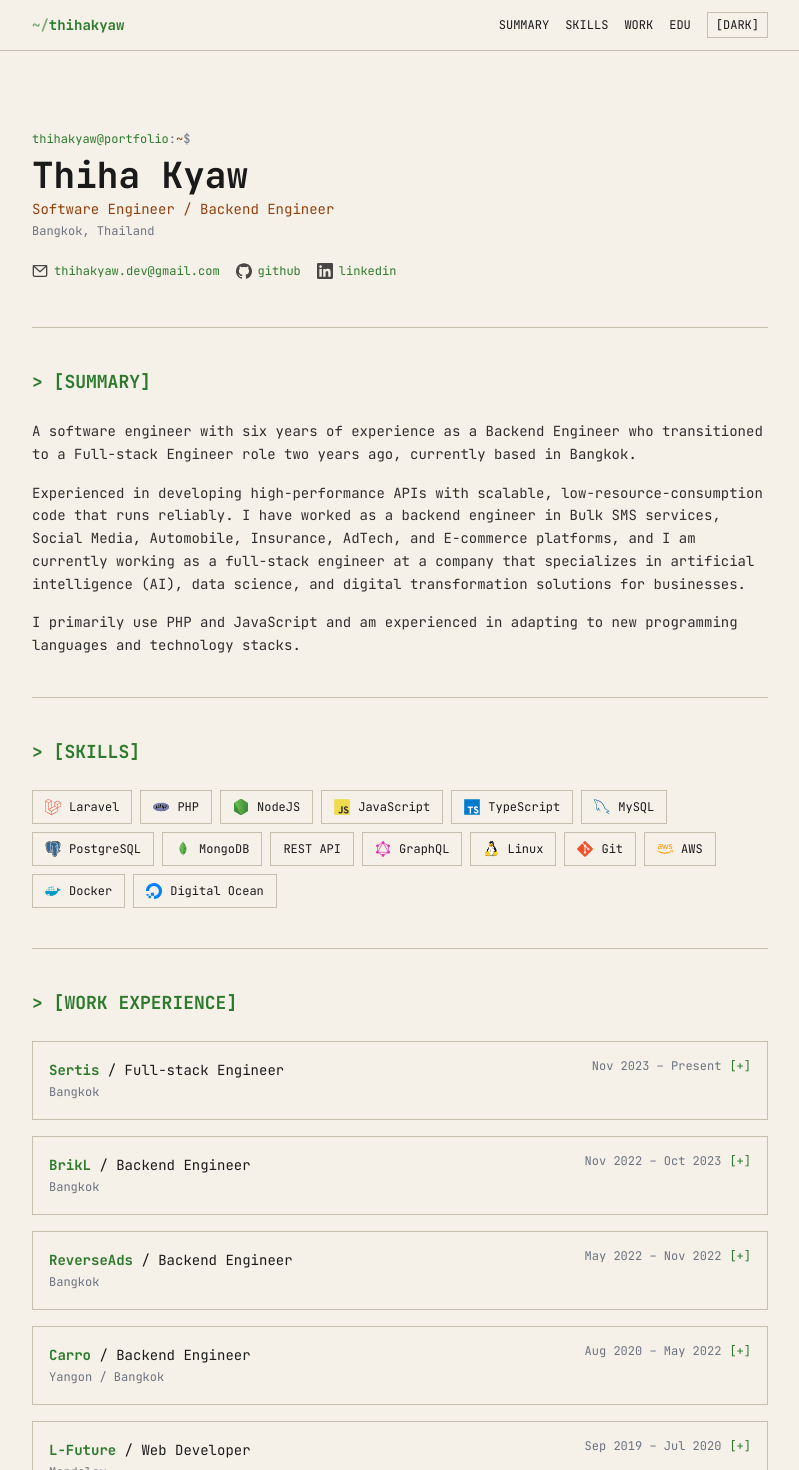
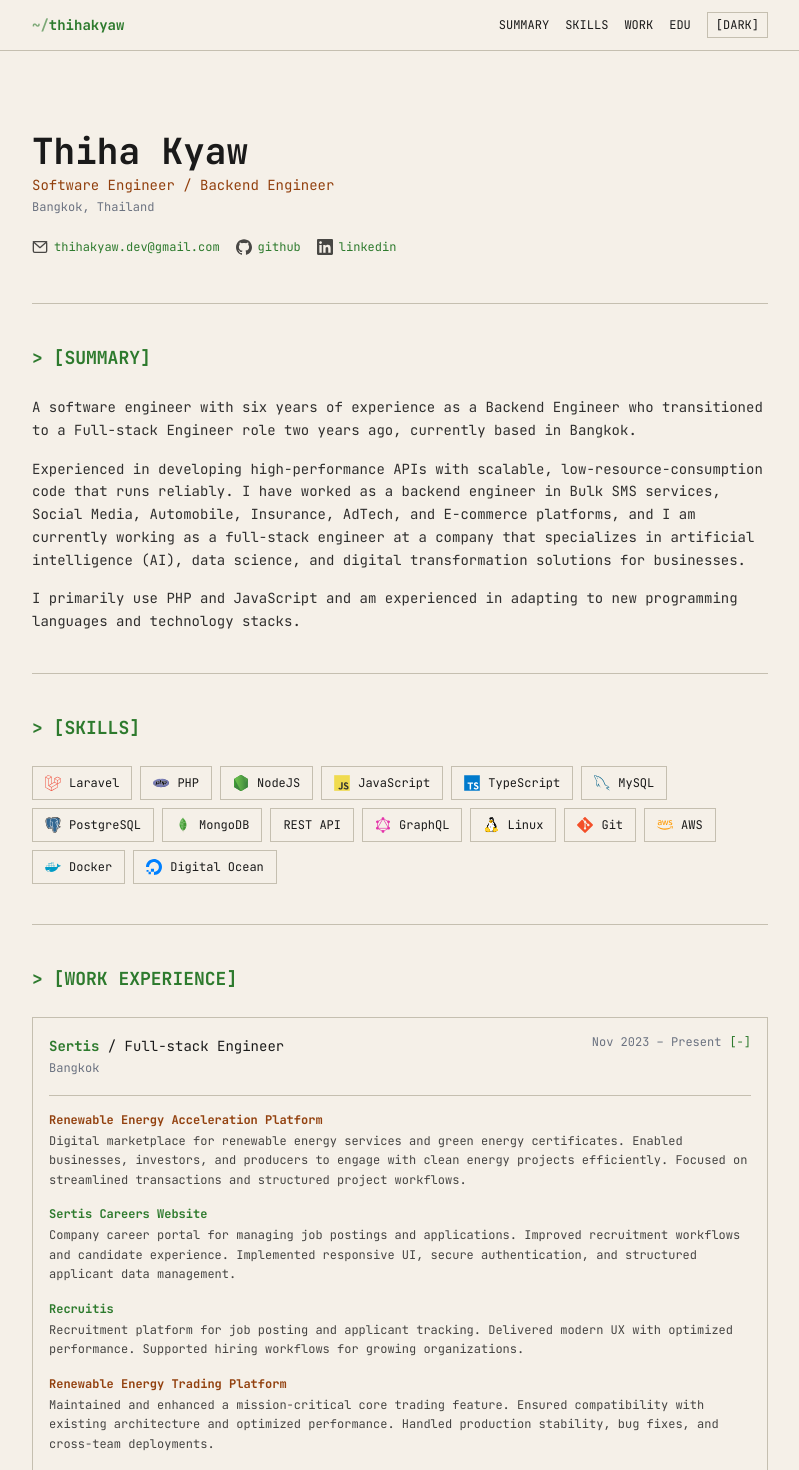
Before and after one commit to thihakyaw/thihakyaw.github.io, a React (Vite) app: page / in a window 1280 px wide. Shown: the top 1470 px of the page, without its empty margins (240-1039 px from the left). Built offline with nearby package versions, Linux system fonts and the light colour scheme.

Commit message:
fix: remove terminal prompt from hero, expand work experiences by default

```diff
--- a/src/components/Employment.tsx
+++ b/src/components/Employment.tsx
@@ -6,7 +6,7 @@
 }
 
 function JobCard({ job }: { job: EmploymentType }) {
-  const [open, setOpen] = useState(false)
+  const [open, setOpen] = useState(true)
 
   return (
     <div className="retro-card mb-4">
--- a/src/components/Hero.tsx
+++ b/src/components/Hero.tsx
@@ -9,13 +9,6 @@
 
   return (
     <section id="hero" className="py-12 border-b border-paper-border dark:border-terminal-border">
-      <div className="mb-2 text-xs text-paper-muted dark:text-terminal-muted">
-        <span className="text-paper-green dark:text-terminal-green">thihakyaw@portfolio</span>
-        <span>:</span>
-        <span className="text-paper-amber dark:text-terminal-amber">~</span>
-        <span>$</span>
-      </div>
-
       <h1 className="text-3xl sm:text-4xl font-bold text-paper-text dark:text-terminal-text mb-1">
         {name}
       </h1>
```
